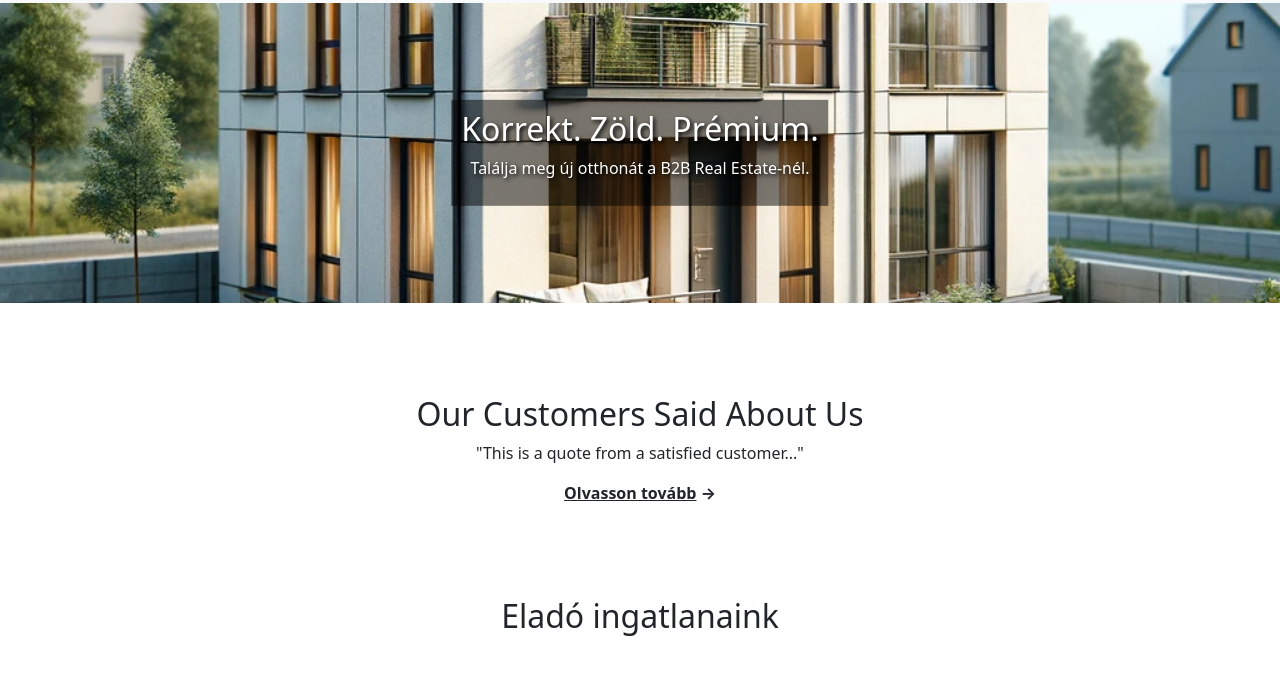
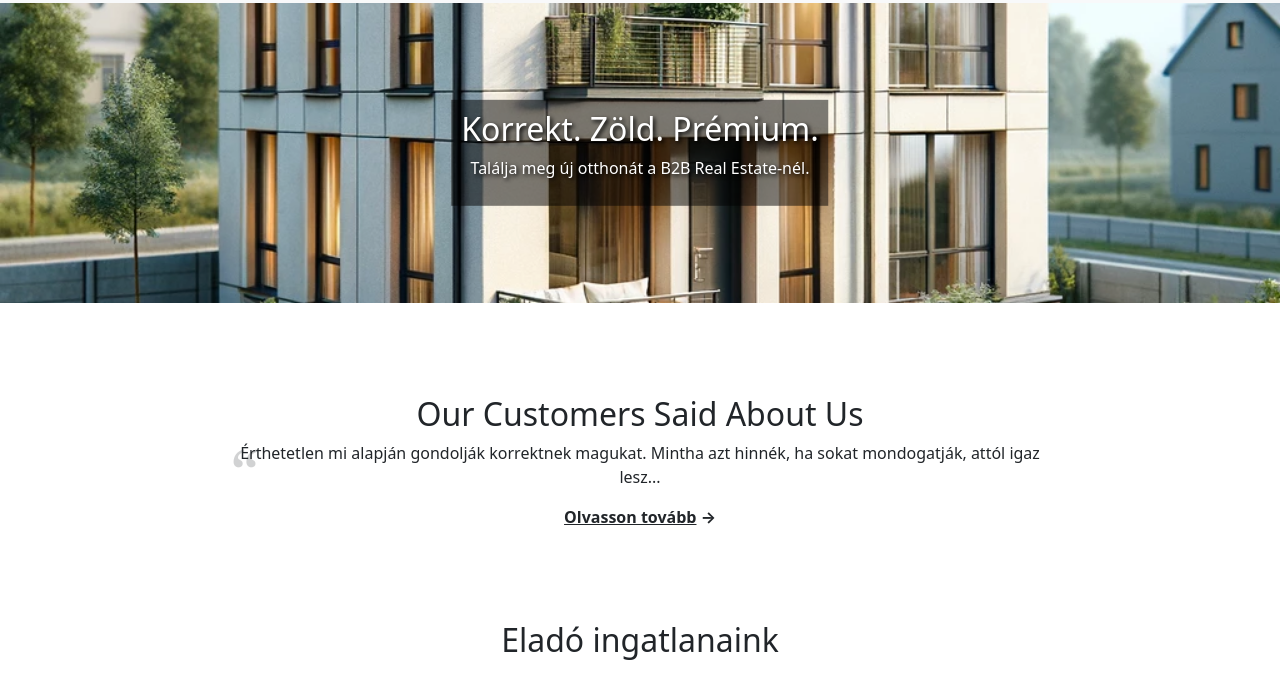
Before and after one commit to Shadowbeetle/RealEstateSite, a plain HTML site: page www/index.html in a window 1280 px wide. Shown: the part 92-765 px from the top of the page. Drawn offline with Linux system fonts and the light colour scheme.

Commit message:
align property details correctly

```diff
--- a/www/index.html
+++ b/www/index.html
@@ -51,8 +51,9 @@
 			<section class="customer-quotes pt-xl">
 				<div class="quotes-container">
 					<h2>Our Customers Said About Us</h2>
-					<blockquote>
-						<p>"This is a quote from a satisfied customer..." </p>
+					<blockquote class="quote">
+						<p>Érthetetlen mi alapján gondolják korrektnek magukat. Mintha azt hinnék, ha sokat mondogatják, attól igaz
+							lesz...</p>
 						<p><b><u>Olvasson tovább</u></b> <b>&rarr;</b></p>
 					</blockquote>
 					<!-- Add more blockquote elements for more quotes -->
@@ -62,7 +63,7 @@
 		<a href="diotoro-147" class="box-link ">
 			<section class="property-details pt-xl">
 				<h2 class="mb-4">Eladó ingatlanaink</h2>
-				<div class="details-container">
+				<div class="details-container flex-md-row flex-column">
 					<div class="d-flex flex-column">
 						<h3 class="mb-4 mt-3">Prémium Ikerház / XXII. Diótörő út 147.</h3>
 						<div class="details-text d-flex flex-column">
--- a/www/styles.css
+++ b/www/styles.css
@@ -133,6 +133,20 @@ main {
 	margin: 2rem 0 1rem 0;
 }
 
+.quote {
+	position: relative;
+}
+
+.quote::before {
+	content: "\201C";
+	font-size: 4em;
+	position: absolute;
+	left: -10px;
+	top: -18px;
+	opacity: 0.2;
+	font-family: Georgia, 'Times New Roman', Times, serif;
+}
+
 .property-details {
 	text-align: center;
 }
```
